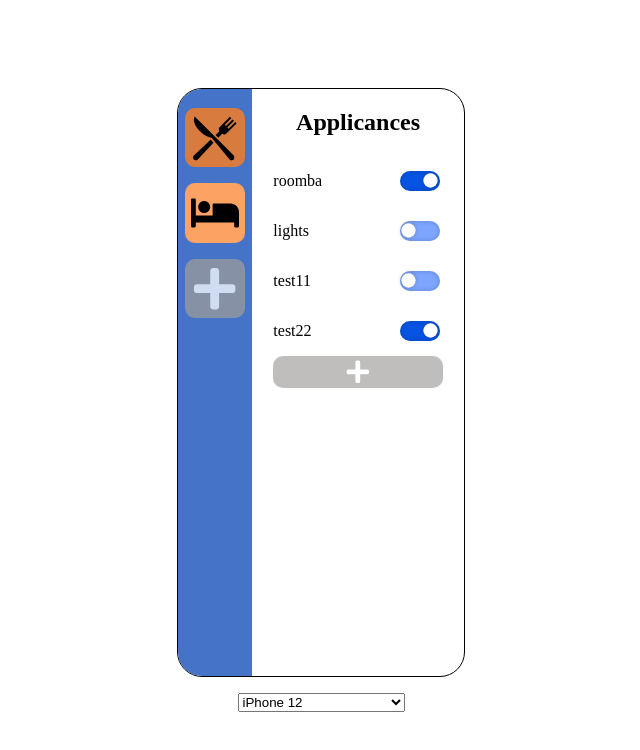
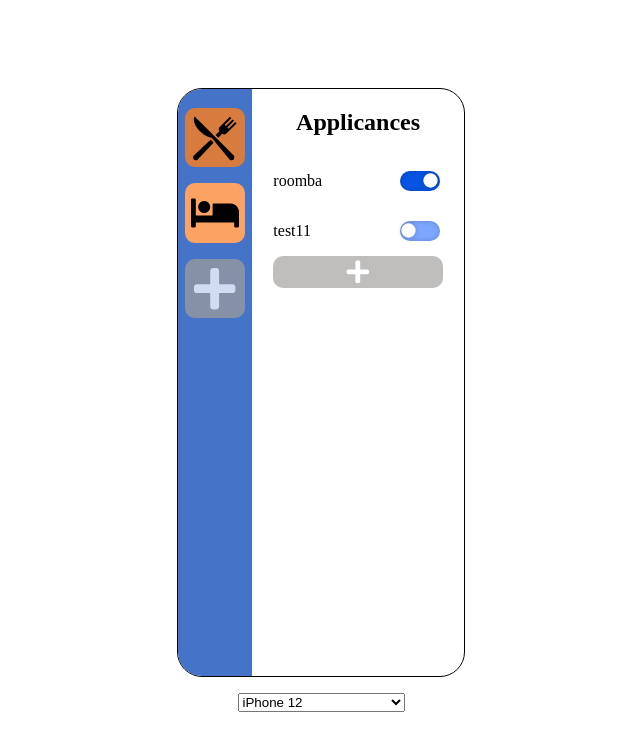
Before and after one commit to JonathanHYYan/Arduino-App-Mobile-Display, a React (Create React App) app: page /main in a window 1280 px wide. Shown: the top 750 px of the page, without its empty margins (319-959 px from the left). Built offline with nearby package versions, Linux system fonts and the light colour scheme.

Commit message:
[SDCWA-13] Add conditional rendering to controls based on which nav room is selected, default top room in nav section

```diff
--- a/src/Components/Appliance/ApplianceControls.js
+++ b/src/Components/Appliance/ApplianceControls.js
@@ -2,11 +2,14 @@ import { Appliances, Appliance, AddControl, Plus } from "./ApplianceControlsStyl
 import { data } from "../../Assets/data";
 import Toggle from "../Utlity/Toggle";
 
-const ApplianceControls = () => {
+const ApplianceControls = ({state}) => {
   const appliances = data.map((obj) => {
     const controls = obj.appliance.names.map((name, index) => {
       return (
-        <Appliance key={name}>
+        <Appliance
+        key={name}
+        selected={state[index]}
+        >
           <p>{name}</p>
           <Toggle state={obj.appliance.boolean[index]} />
         </Appliance>
--- a/src/Components/Appliance/ApplianceControlsStyles.js
+++ b/src/Components/Appliance/ApplianceControlsStyles.js
@@ -10,7 +10,7 @@ export const Appliances = styled.div`
 `;
 
 export const Appliance = styled.div`
-  display: flex;
+  display: ${({selected})=> (selected ? 'flex' : 'none')};
   justify-content: space-between;
   width: 80%;
   align-items: center;
--- a/src/Components/Main/MainPage.js
+++ b/src/Components/Main/MainPage.js
@@ -3,16 +3,26 @@ import {
 } from "./MainPageStyles";
 import RoomIcons from "../Rooms/RoomIcons";
 import ApplianceControls from "../Appliance/ApplianceControls";
+import { useState } from "react";
+import { useEffect } from "react";
 
 const MainPage = () => {
   // A data set needs to be imported or fetched from firebase on what applicances is available
   // Based on the data the applicance icon should show in the nav and the options in controls
   // lighter shade of orange #F5B181
+  const [roomSelected, setRoomSelected] = useState([true,false])
+
+  const handleClick = (index) => {
+    const updateRooms = roomSelected.map((room, i) =>
+      i === index ? true : false
+    );
+    setRoomSelected(updateRooms);
+  };
 
   return (
     <DefaultPage>
-      <RoomIcons />
-      <ApplianceControls />
+      <RoomIcons state={roomSelected} onClick={handleClick}/>
+      <ApplianceControls state={roomSelected}/>
     </DefaultPage>
   );
 };
--- a/src/Components/Rooms/RoomIcons.js
+++ b/src/Components/Rooms/RoomIcons.js
@@ -2,24 +2,15 @@ import { Kitchen, Bed, Icon, Plus, AddIcon, Rooms } from "./RoomiconsStyles";
 import { data } from "../../Assets/data";
 import { useState } from "react";
 
-const RoomIcons = () => {
-  const [roomSelected, setRoomSelected] = useState([true, false]);
-
-  const handleCLick = (index) => {
-    const updateRooms = roomSelected.map((room, i) =>
-      i === index ? true : false
-    );
-    setRoomSelected(updateRooms);
-  };
+const RoomIcons = ({state, onClick }) => {
   const rooms = data.map((obj, index) => {
     const roomSelect =
       obj.room === "kitchen" ? <Kitchen /> : obj.room === "bed" ? <Bed /> : "";
-
     return (
       <Icon
         key={obj.room}
-        selected={roomSelected[index]}
-        onClick={() => handleCLick(index)}
+        selected={state[index]}
+        onClick={() => onClick(index)}
       >
         {roomSelect}
       </Icon>
```
